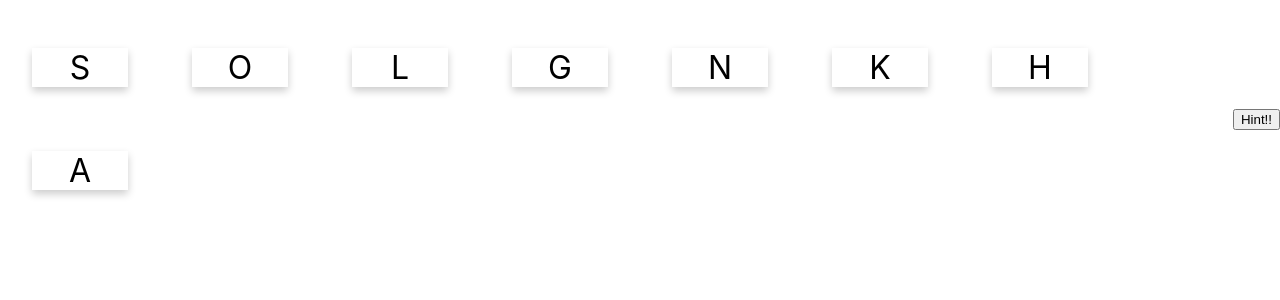
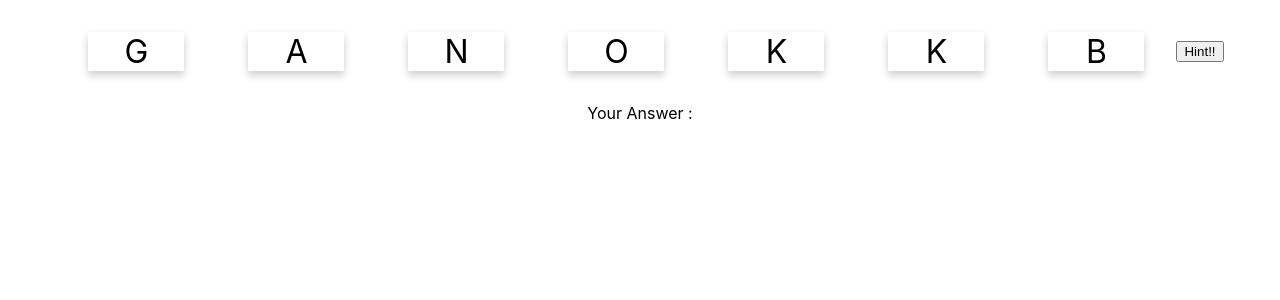
Before and after one commit to Tanapol1999/Lab-React, a React (Create React App) app: page / in a window 1280 px wide. Shown: the top 300 px of the page. Built offline with nearby package versions, Linux system fonts and the light colour scheme.

Commit message:
Part 7.3 Show the answer.

```diff
--- a/src/App.js
+++ b/src/App.js
@@ -2,8 +2,9 @@ import React from 'react';
 import './App.css'
 import WordCard from './WordCard';
 
-const word = "Songkhla";
-const test = ["Bangkok", "Phuket"];
+//const word = "Songkhla";
+const randword = ["Songkhla", "Phuket", "Bangkok"];
+const word = randword[Math.floor(Math.random()*randword.length)];
 
 function App() {
     return (
--- a/src/WordCard.js
+++ b/src/WordCard.js
@@ -1,6 +1,8 @@
 import React, {useState} from 'react';
 import CharacterCard from './CharacterCard';
 import _, { attempt } from 'lodash';
+
+var answer = "";
 
 const prepareStateFromWord = given_word => {
     let word = given_word.toUpperCase()
@@ -19,6 +21,8 @@ export default function WordCard(props){
 
     const [state, setState] = useState(prepareStateFromWord(props.value))
 
+    answer = state.guess;
+
     const activationHandler = c => {
         console.log(`${c} has been activated.`)
         let guess = state.guess + c
@@ -29,7 +33,7 @@ export default function WordCard(props){
                 console.log('Yeah!')
                 setState({...state, guess: '', completed: true})
                 setState({...state,guess:'',attempt: state.attempt + 1})
-                alert("You won!! It is Songkhla.");
+                alert("You won!!");
             }else{
                 console.log('reset, next attempt')
                 setState({...state,guess:'',attempt: state.attempt + 1})
@@ -41,17 +45,18 @@ export default function WordCard(props){
     }
 
     return(
-        <div class="center">
-            <p>
+        <div>
+            <div class="center">
                 {
                     state.chars.map((c, i) => <CharacterCard value={c} key={i} activationHandler = {activationHandler} attempt = {state.attempt}/>)
                 }
-            </p>
-            <p>
                 <button onClick={()=>{ alert('The province that have a Mermaid point view?'); }}>
                     Hint!!
                 </button>
-            </p>
+            </div>
+            <div class="center">
+                Your Answer : {answer}
+            </div>
         </div>
     );
 }
```
